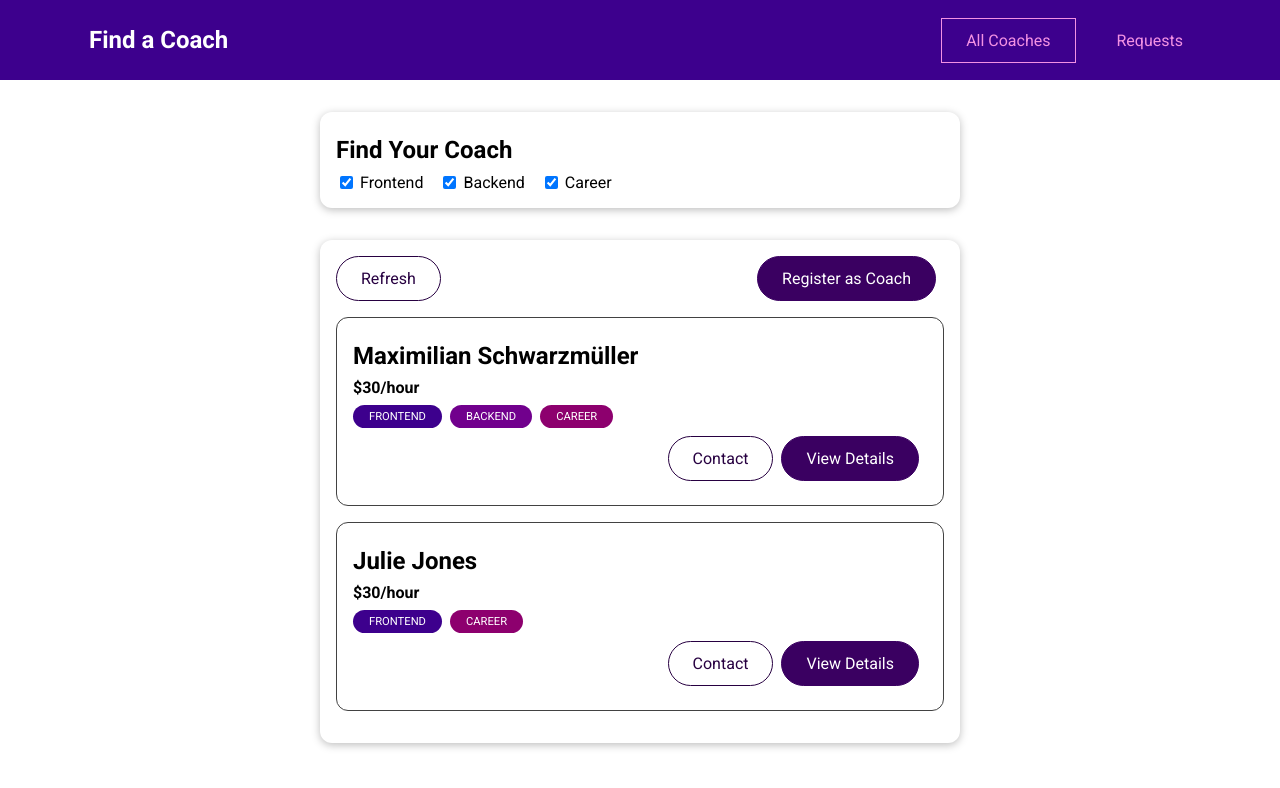
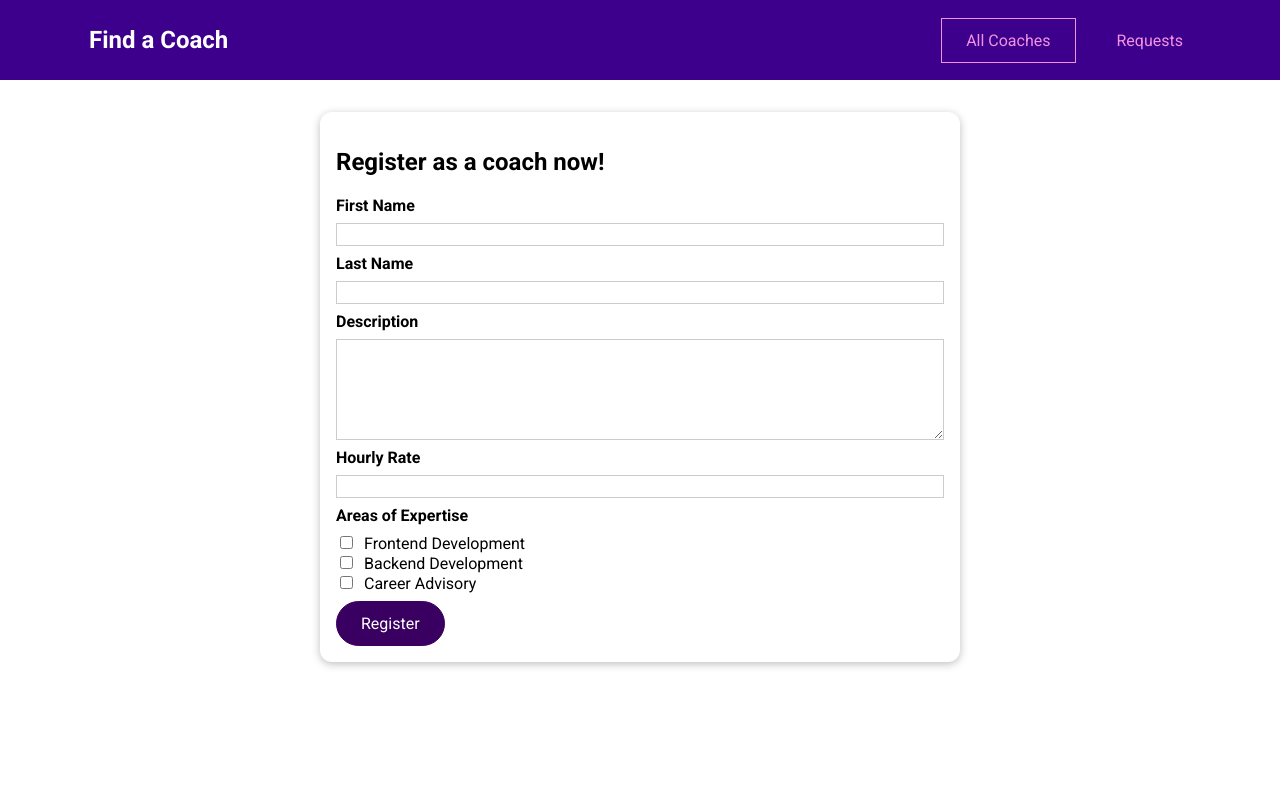
Before and after one commit to katayoon-rb/Vue-The-Complete-Guide, a Vue app in the folder 16 - Find a Coach Prj/: page /coaches in a window 1280 px wide. Shown: the top 788 px of the page. Built offline with nearby package versions, Linux system fonts and the light colour scheme.

Commit message:
Update CoachesList.vue

```diff
--- a/16 - Find a Coach Prj/src/pages/coaches/CoachesList.vue
+++ b/16 - Find a Coach Prj/src/pages/coaches/CoachesList.vue
@@ -1,24 +1,8 @@
 <template>
     <section>
-        <CoachFilter @changeFilter="setFilters" />
-    </section>
-    <section>
         <BaseCard>
-            <div class="controls">
-                <BaseButton mode="outline">Refresh</BaseButton>
-                <BaseButton link to="/register" v-if="!isCoach">Register as Coach</BaseButton>
-            </div>
-            <ul v-if="hasCoaches">
-                <CoachItem :key="coach.id"
-                    v-for="coach in filterCoaches"
-                    :id="coach.id"
-                    :first-name="coach.firstName"
-                    :last-name="coach.lastName"
-                    :rate="coach.hourlyRate"
-                    :areas="coach.areas"
-                />
-            </ul>
-            <h3 v-else>No coaches found.</h3>
+            <h2>Register as a coach now!</h2>
+            <CoachForm @saveData="saveData" />
         </BaseCard>
     </section>
 </template>
@@ -26,57 +10,15 @@
 
 
 <script>
-import CoachItem from '../../components/coaches/CoachItem.vue'
-import CoachFilter from '../../components/coaches/CoachFilter.vue'
+import CoachForm from '../../components/coaches/CoachForm.vue';
 
 export default {
-    components: { CoachItem, CoachFilter },
-    data() {
-        return {
-            activeFilters: { frontend: true, backend: true, career: true }
-        }
-    },
-    computed: {
-        filterCoaches() {
-            const coaches = this.$store.getters['coaches/coaches']
-            return coaches.filter(coach => {
-                if (this.activeFilters.frontend && coach.areas.includes('frontend')) {
-                    return true
-                }
-                if (this.activeFilters.backend && coach.areas.includes('backend')) {
-                    return true
-                }
-                if (this.activeFilters.career && coach.areas.includes('career')) {
-                    return true
-                }
-                return false
-            })
-        },
-        hasCoaches() {
-            return this.$store.getters['coaches/hasCoaches']
-        },
-        isCoach() {
-            return this.$store.getters['coaches/isCoach']
-        }
-    },
+    components: { CoachForm },
     methods: {
-        setFilters(updatedFilters) {
-            this.activeFilters = updatedFilters
+        saveData(data) {
+            this.$store.dispatch('coaches/registerCoach', data)
+            this.$router.replace('/coaches')
         }
     }
 }
 </script>
-
-
-
-<style>
-    ul {
-        list-style: none;
-        margin: 0;
-        padding: 0;
-    }
-    .controls {
-        display: flex;
-        justify-content: space-between;
-    }
-</style>
```
